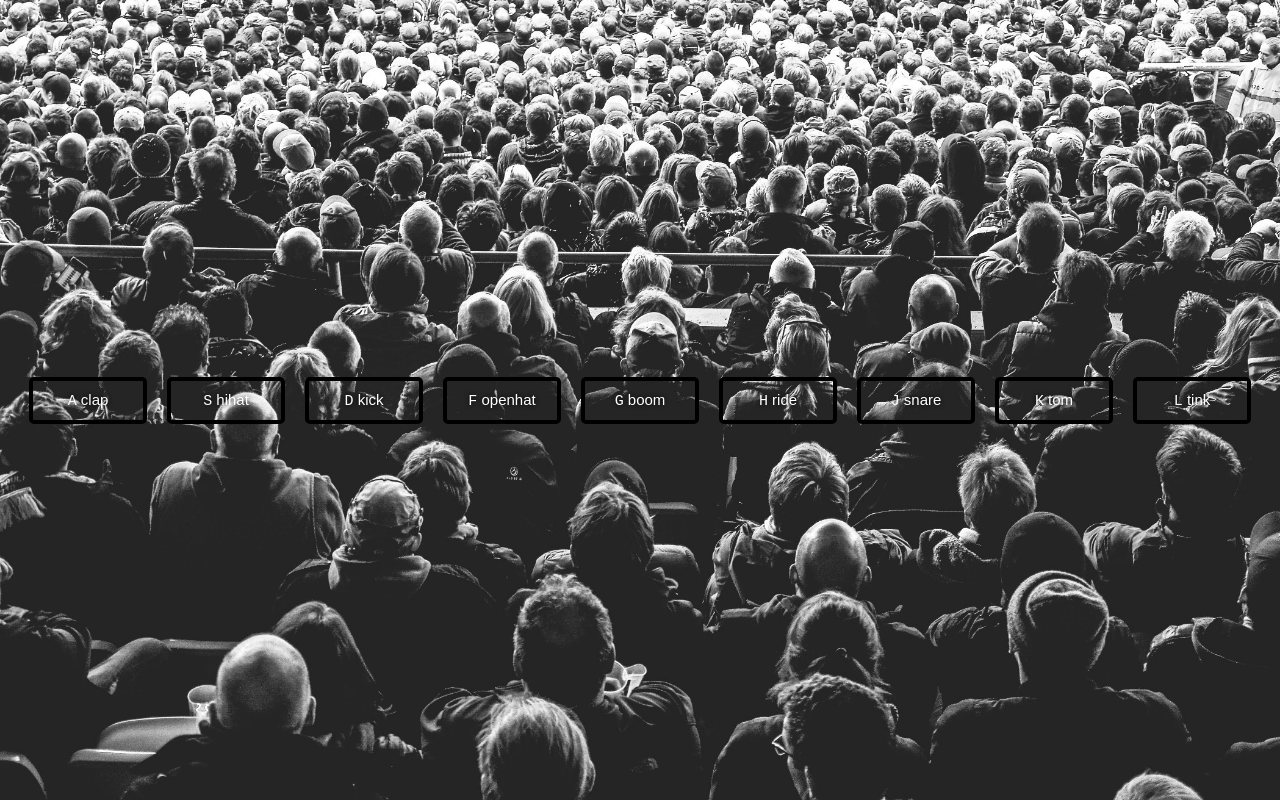
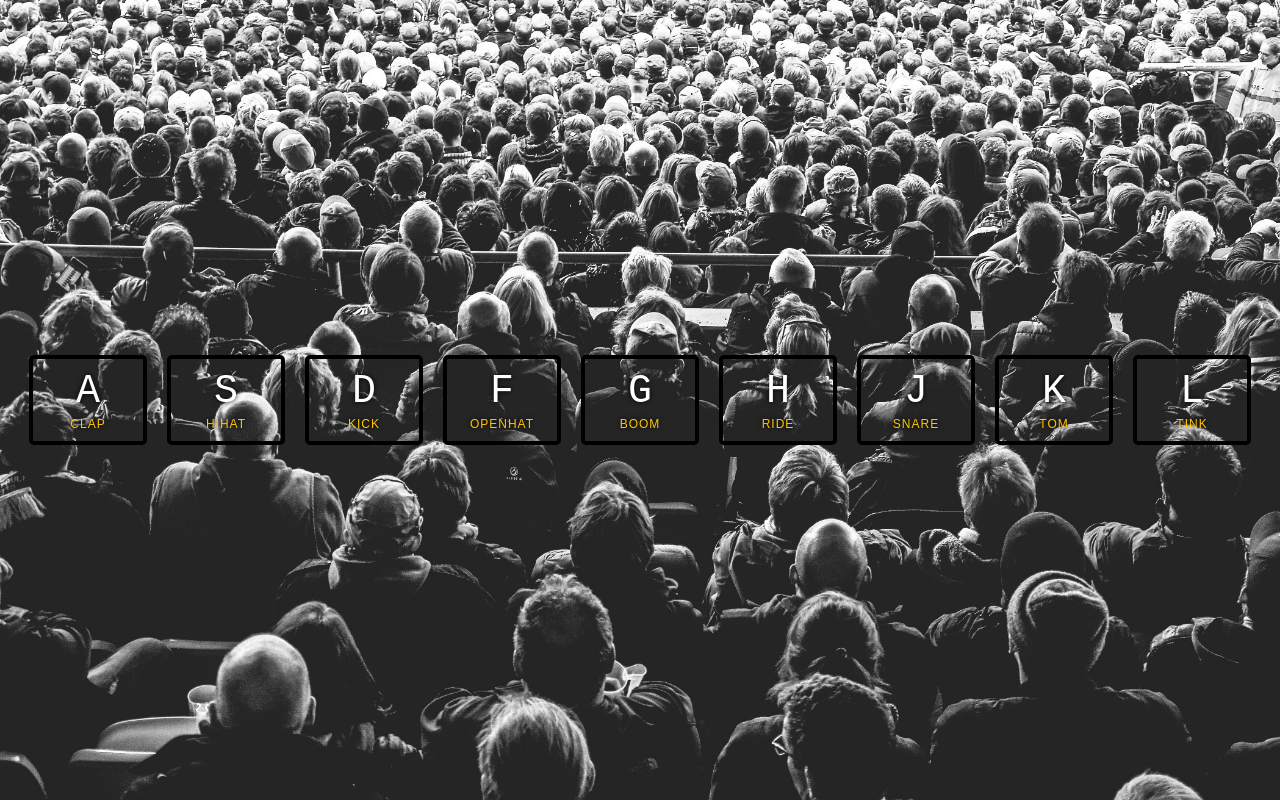
Before and after one commit to Crunchygrunt/30-day-JS, a plain HTML site: page Day-1/index.html in a window 1280 px wide. Drawn offline with Linux system fonts and the light colour scheme.

Commit message:
styling-button

```diff
--- a/Day-1/style.css
+++ b/Day-1/style.css
@@ -38,3 +38,15 @@ body,html{
     border-color: #ffc600;
     box-shadow: 0 0 1rem #ffc600;
 }
+
+kbd{
+    display: block;
+    font-size: 4rem;
+}
+
+.sound{
+    font-size: 1.2rem;
+    text-transform: uppercase;
+    letter-spacing: .1rem;
+    color: #ffc600;
+}
```
